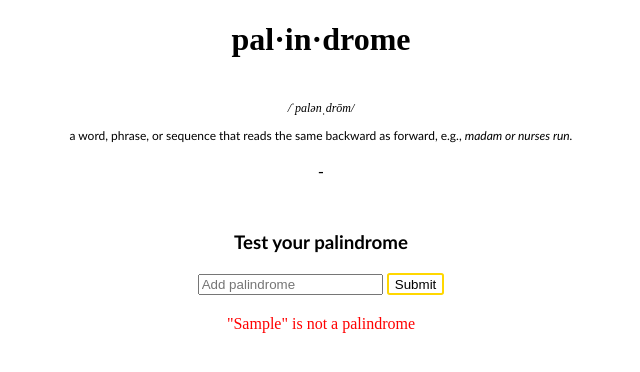
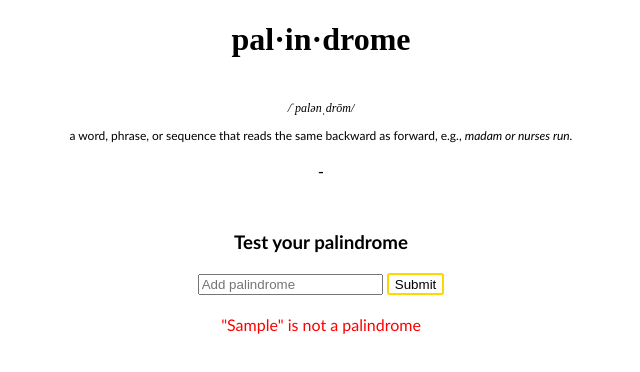
Before and after one commit to kclivingood/Palindrome, a plain HTML site: page index.html in a window 1280 px wide. Both pictures are taken after typing "Sample" into the empty fields and a click on the button "Submit". Shown: the full height of the page, 319-959 px from the left. Drawn offline with Linux system fonts and the light colour scheme.

Commit message:
another cleanup

```diff
--- a/index.html
+++ b/index.html
@@ -2,7 +2,7 @@
 <html>
   <head>
   </head>
-  <body style="text-align: center;">
+  <body style="text-align: center; font-size 16px;">
     <div style="width: 50%; margin: 20px auto;">
       <h1>pal·in·drome</h1><br>
       <span style="font-size: 12px;"><em>/ˈpalənˌdrōm/</em></span>
@@ -14,7 +14,7 @@
       <input type="text" placeholder="Add palindrome" name="text">
       <button style="background-color: white; border: 0.15em solid gold; border-radius: 0.2em; pointer: cursor; height: 22px;">Submit</button>
   </form>
-  <p id="validation" style="color: red; width: 50%; margin: 20px auto;"></p>
+  <p id="validation" style="color: red; width: 50%; margin: 20px auto; font-family: Calibri;"></p>
   <h1 id="palindrome" style="color: green;"></h2>
   <script src="scripts.js"></script>
   </body>
--- a/scripts.js
+++ b/scripts.js
@@ -10,6 +10,7 @@ const test = document.querySelector('#palindrome-form').addEventListener('submit
 
     // removes symbols and splits each letter into an array
     let arr = e.target.elements.text.value.toLowerCase().replace(/[^a-zA-Z0-9]/g, '').split('')
+    let message = e.target.elements.text.value.replace(/[^a-zA-Z0-9]/g, '')
     let b = arr.length - 1
 
     // loops through the array and checks both sides incrementally
@@ -18,13 +19,12 @@ const test = document.querySelector('#palindrome-form').addEventListener('submit
             if (arr[a] === arr[b]) {
                 b--
             } else {
-                // clears input b/c of return
-                e.target.elements.text.value = ''
-                return document.querySelector('#validation').innerText =`"${arrCapitalize(arr.join(''))}" is not a palindrome`
+                document.querySelector('#validation').innerText =`"${message}" is not a palindrome`
+                return e.target.elements.text.value = ''
             }
         }
         if (count = Math.floor(arr.length / 2)) {
-            document.querySelector('#palindrome').innerText = `"${e.target.elements.text.value}" is a palindrome!`
+            document.querySelector('#palindrome').innerText = `"${message}" is a palindrome!`
         }
     } else {
         document.querySelector('#validation').innerText = 'You must enter more than two letters in order to check for a palindrome'
```
